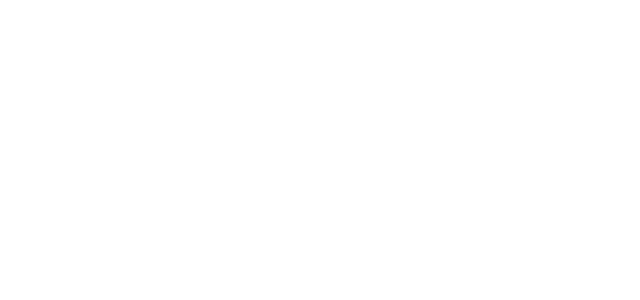
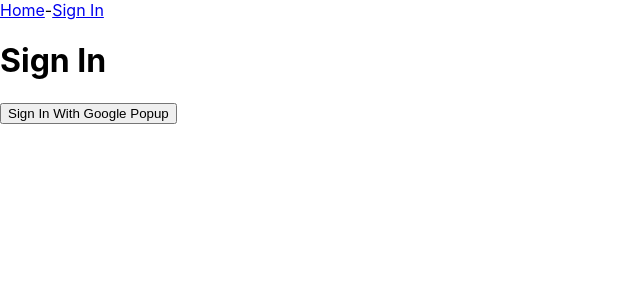
Before and after one commit to imcbv/react-playground, a React (Create React App) app: page /sign-in in a window 1280 px wide. Before the commit this address had no page. Shown: the top 300 px of the page, without its empty margins (0-640 px from the left). Built offline with nearby package versions, Linux system fonts and the light colour scheme; no server answers.

Commit message:
added basic firebase authentication

```diff
--- a/package.json
+++ b/package.json
@@ -6,6 +6,7 @@
     "@testing-library/jest-dom": "^5.16.5",
     "@testing-library/react": "^13.3.0",
     "@testing-library/user-event": "^13.5.0",
+    "firebase": "^9.9.3",
     "react": "^18.2.0",
     "react-dom": "^18.2.0",
     "react-router-dom": "^6.3.0",
--- a/src/App.js
+++ b/src/App.js
@@ -1,10 +1,16 @@
-import Home from "./routes/routes.component";
+import Home from "./routes/home/home.component";
+import SignIn from "./routes/sign-in/sign-in.component";
+import Navigation from "./routes/navigation/navigation.component";
 import { Routes, Route } from 'react-router-dom'
 
 const App = () => {
   return (
     <Routes>
-      <Route path="/" element={<Home />} />
+      <Route path="/" element={<Navigation />} >
+        <Route index element={<Home />} />
+        <Route path="sign-in" element={<SignIn />} />
+      </Route>
+
     </Routes>
   );
 }
--- /dev/null
+++ b/src/routes/navigation/navigation.component.jsx
@@ -0,0 +1,19 @@
+import { Outlet, Link } from "react-router-dom";
+
+const Navigation = () => (
+    <>
+        <div>
+            <Link to="/">
+                Home
+            </Link>
+            -
+            <Link to="/sign-in">
+                Sign In
+            </Link>
+        </div>
+        <Outlet />
+    </>
+
+)
+
+export default Navigation;
--- /dev/null
+++ b/src/routes/sign-in/sign-in.component.jsx
@@ -0,0 +1,21 @@
+import { async } from "q";
+import { signInWithGooglePopup } from "../../utils/firebase/firebase.utils";
+
+const SignIn = () => {
+    const logGoogleUser = async () => {
+        const response = await signInWithGooglePopup();
+        console.log({
+            "response": response
+        })
+    }
+
+    return (
+        <div>
+            <h1>Sign In</h1>
+            <button onClick={logGoogleUser}>
+                Sign In With Google Popup
+            </button>
+        </div>
+    );
+}
+export default SignIn
--- /dev/null
+++ b/src/utils/firebase/firebase.utils.js
@@ -0,0 +1,30 @@
+// Import the functions you need from the SDKs you need
+import { Provider } from "@firebase/component";
+import { initializeApp } from "firebase/app";
+import {
+    getAuth, signInWithRedirect,
+    signInWithPopup, GoogleAuthProvider
+} from 'firebase/auth';
+// TODO: Add SDKs for Firebase products that you want to use
+// https://firebase.google.com/docs/web/setup#available-libraries
+
+// Your web app's Firebase configuration
+const firebaseConfig = {
+    apiKey: process.env.REACT_APP_FIREBASE_API_KEY,
+    authDomain: "react-playground-b3226.firebaseapp.com",
+    projectId: "react-playground-b3226",
+    storageBucket: "react-playground-b3226.appspot.com",
+    messagingSenderId: "1044574168268",
+    appId: "1:1044574168268:web:1b181b34cc28ee72f48e69"
+};
+
+// Initialize Firebase
+const firebaseApp = initializeApp(firebaseConfig);
+const provider = new GoogleAuthProvider();
+
+provider.setCustomParameters({
+    prompt: "select_account"
+})
+
+export const auth = getAuth();
+export const signInWithGooglePopup = () => signInWithPopup(auth, provider)
```
Also changed, not shown: src/routes/home/home.component.jsx (renamed from src/routes/routes.component.jsx), 2 other files (tests, documents, lock files or other folders).
